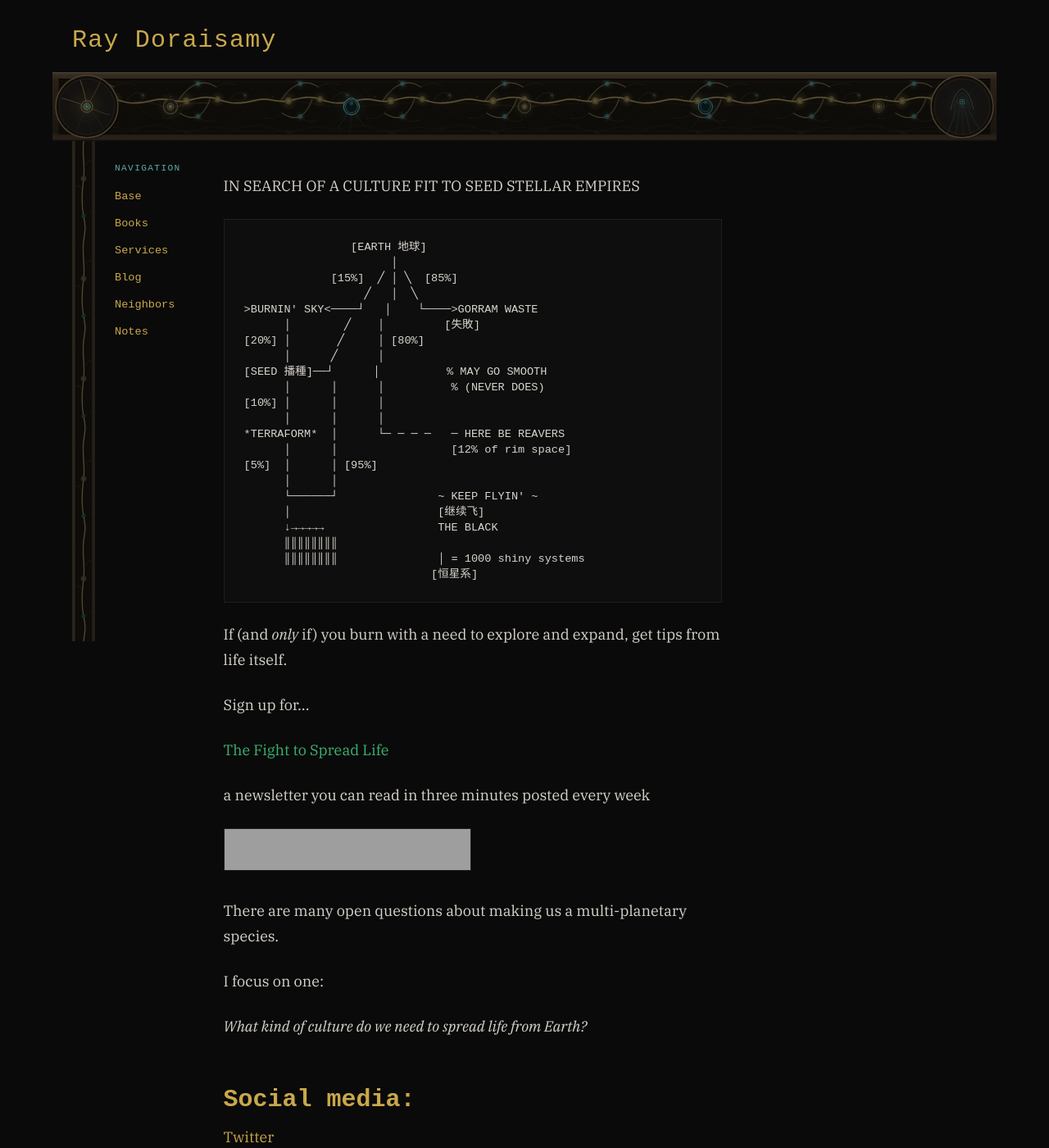
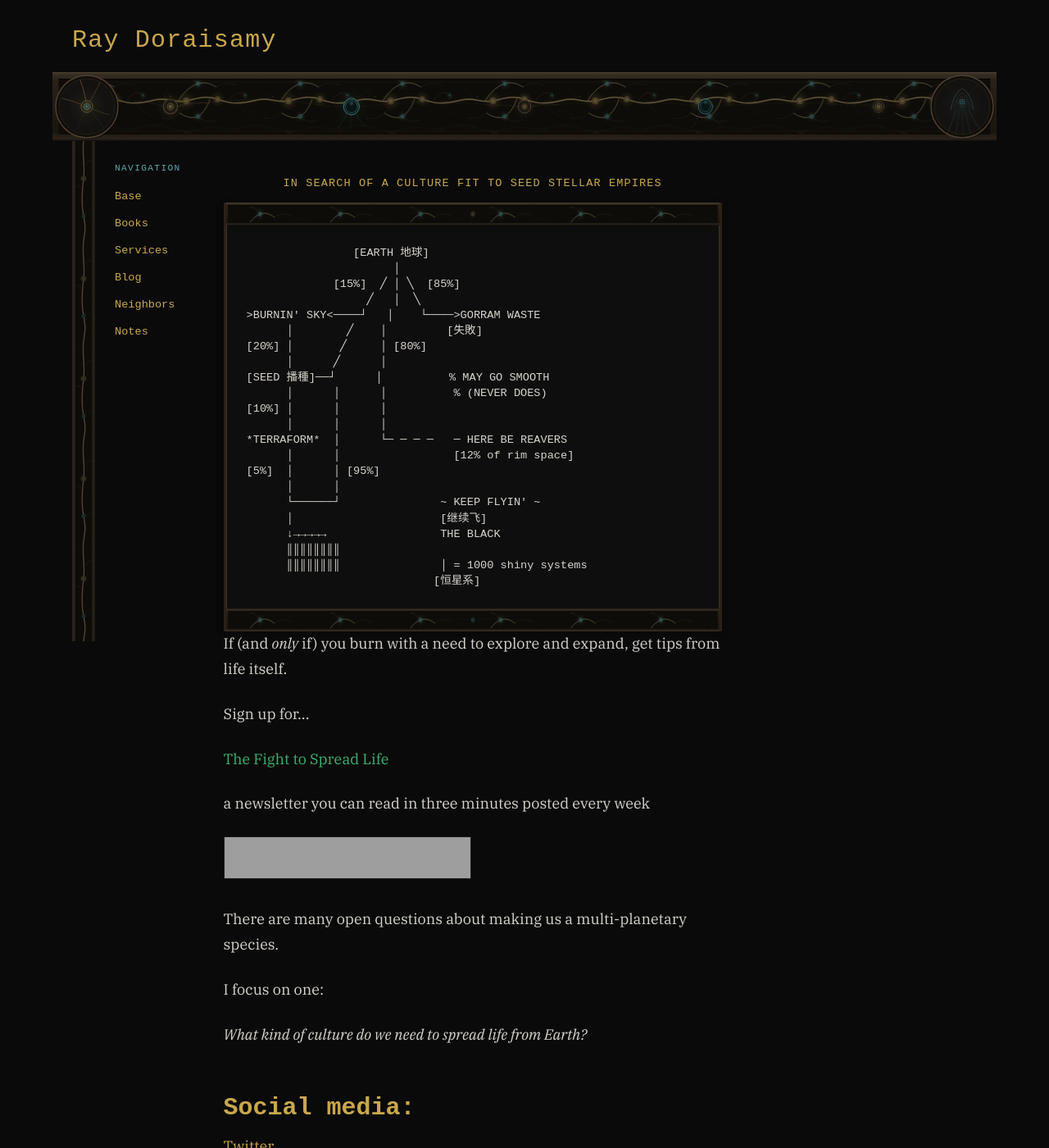
Before and after one commit to ray-dorai/ray-dorai.github.io, a Jekyll site: the page built from index.html, in a window 1280 px wide and 1400 px high. Shown: the whole window at 82% size. Built offline with Jekyll 4.4.1, drawn with Linux system fonts in a browser that asks for light colours; some web fonts are replaced; grey boxes are pictures that could not be loaded.

Commit message:
Style hero title in 3270 and frame ASCII art with Physarum bands
Co-Authored-By: Claude Opus 4.6 <noreply@anthropic.com>

```diff
--- a/css/main.css
+++ b/css/main.css
@@ -273,6 +273,43 @@ nav ul li a { color: var(--gold); display: inline-block; padding: 0.1em 0; }
 /* Mobile nav */
 .mud-nav-mobile { display: none; }
 
+/* --- HERO ART (index ASCII art frame) --- */
+
+.hero-art__title {
+  font-family: '3270', monospace;
+  font-size: var(--step-sm);
+  color: var(--gold);
+  letter-spacing: 0.08em;
+  text-align: center;
+  margin-bottom: var(--space-sm);
+  max-width: none;
+}
+
+.hero-art__frame {
+  border-left: 3px solid var(--stone-mid);
+  border-right: 3px solid var(--stone-mid);
+  box-shadow:
+    inset 1px 0 0 var(--stone-highlight),
+    inset -1px 0 0 var(--stone-deep),
+    0 2px 8px rgba(0,0,0,0.3);
+  overflow: hidden;
+}
+
+.hero-art__band {
+  display: block;
+  width: 100%;
+  height: 28px;
+  flex-shrink: 0;
+}
+
+.hero-art__frame pre {
+  margin: 0;
+  border: none;
+  border-radius: 0;
+  border-left: 1px solid var(--stone-light);
+  border-right: 1px solid var(--stone-light);
+}
+
 /* --- IFRAMES --- */
 iframe { max-width: 100%; border: 1px solid var(--border); }
 
--- a/index.html
+++ b/index.html
@@ -4,8 +4,26 @@ title: Ray Doraisamy
 ---
 <div class="blurb">
 
-	<p>IN SEARCH OF A CULTURE FIT TO SEED STELLAR EMPIRES</p>
-<pre>
+	<p class="hero-art__title">IN SEARCH OF A CULTURE FIT TO SEED STELLAR EMPIRES</p>
+<div class="hero-art__frame">
+  <svg class="hero-art__band" xmlns="http://www.w3.org/2000/svg" viewBox="0 0 800 28" preserveAspectRatio="none" aria-hidden="true">
+    <rect width="800" height="28" fill="url(#stone-v)"/>
+    <rect width="800" height="1" fill="#5a4d3a" opacity="0.35"/>
+    <rect y="27" width="800" height="1" fill="#000" opacity="0.4"/>
+    <rect x="3" y="3" width="794" height="22" rx="1" fill="#0e0c08"/>
+    <rect x="3" y="3" width="794" height="1.5" fill="#000" opacity="0.4"/>
+    <rect x="4" y="4" width="792" height="20" fill="url(#physarum-net)"/>
+    <rect x="4" y="4" width="792" height="20" fill="url(#physarum-ghost)"/>
+    <rect x="4" y="4" width="792" height="20" fill="url(#physarum-bio)"/>
+    <rect x="4" y="4" width="792" height="20" fill="url(#physarum-warm)"/>
+    <circle cx="400" cy="14" r="6" fill="url(#node-glow-gold)" opacity="0.5"/>
+    <circle cx="400" cy="14" r="3" fill="#1a1610" stroke="#4a4230" stroke-width="0.5"/>
+    <circle cx="400" cy="14" r="1.8" fill="#2e2a20" stroke="#7a6a3e" stroke-width="0.3"/>
+    <circle cx="400" cy="14" r="0.7" fill="#4a4230" opacity="0.4"/>
+    <path d="M 403,14 C 420,12 460,11 500,13" fill="none" stroke="#4a4230" stroke-width="0.4" opacity="0.25"/>
+    <path d="M 397,14 C 380,12 340,11 300,13" fill="none" stroke="#4a4230" stroke-width="0.4" opacity="0.25"/>
+  </svg>
+  <pre>
                 [EARTH 地球]
                       │
              [15%]  ╱ │ ╲  [85%]
@@ -29,6 +47,22 @@ title: Ray Doraisamy
       ║║║║║║║║               │ = 1000 shiny systems
                             [恒星系]
 </pre>
+  <svg class="hero-art__band" xmlns="http://www.w3.org/2000/svg" viewBox="0 0 800 28" preserveAspectRatio="none" aria-hidden="true">
+    <rect width="800" height="28" fill="url(#stone-v)"/>
+    <rect width="800" height="1" fill="#000" opacity="0.35"/>
+    <rect y="27" width="800" height="1" fill="#5a4d3a" opacity="0.3"/>
+    <rect x="3" y="3" width="794" height="22" rx="1" fill="#0e0c08"/>
+    <rect x="4" y="4" width="792" height="20" fill="url(#physarum-net)"/>
+    <rect x="4" y="4" width="792" height="20" fill="url(#physarum-ghost)"/>
+    <rect x="4" y="4" width="792" height="20" fill="url(#physarum-bio)"/>
+    <rect x="4" y="4" width="792" height="20" fill="url(#physarum-warm)"/>
+    <circle cx="400" cy="14" r="5" fill="url(#node-glow-teal)" opacity="0.4"/>
+    <circle cx="400" cy="14" r="2.5" fill="#0e1a1a" stroke="#3d7070" stroke-width="0.4"/>
+    <circle cx="400" cy="14" r="1.2" fill="#1e3a3a" stroke="#5fa8a8" stroke-width="0.3" opacity="0.5"/>
+    <path d="M 403,14 C 418,12 450,13 480,14" fill="none" stroke="#3d7070" stroke-width="0.3" opacity="0.2"/>
+    <path d="M 397,14 C 382,12 350,13 320,14" fill="none" stroke="#3d7070" stroke-width="0.3" opacity="0.2"/>
+  </svg>
+</div>
 	<p>If (and <i>only</i> if) you burn with a need to explore and expand, get tips from life itself.</p>
 	<p>Sign up for...</p>
 	<p style="color:MediumSeaGreen;">The Fight to Spread Life</p>
```
